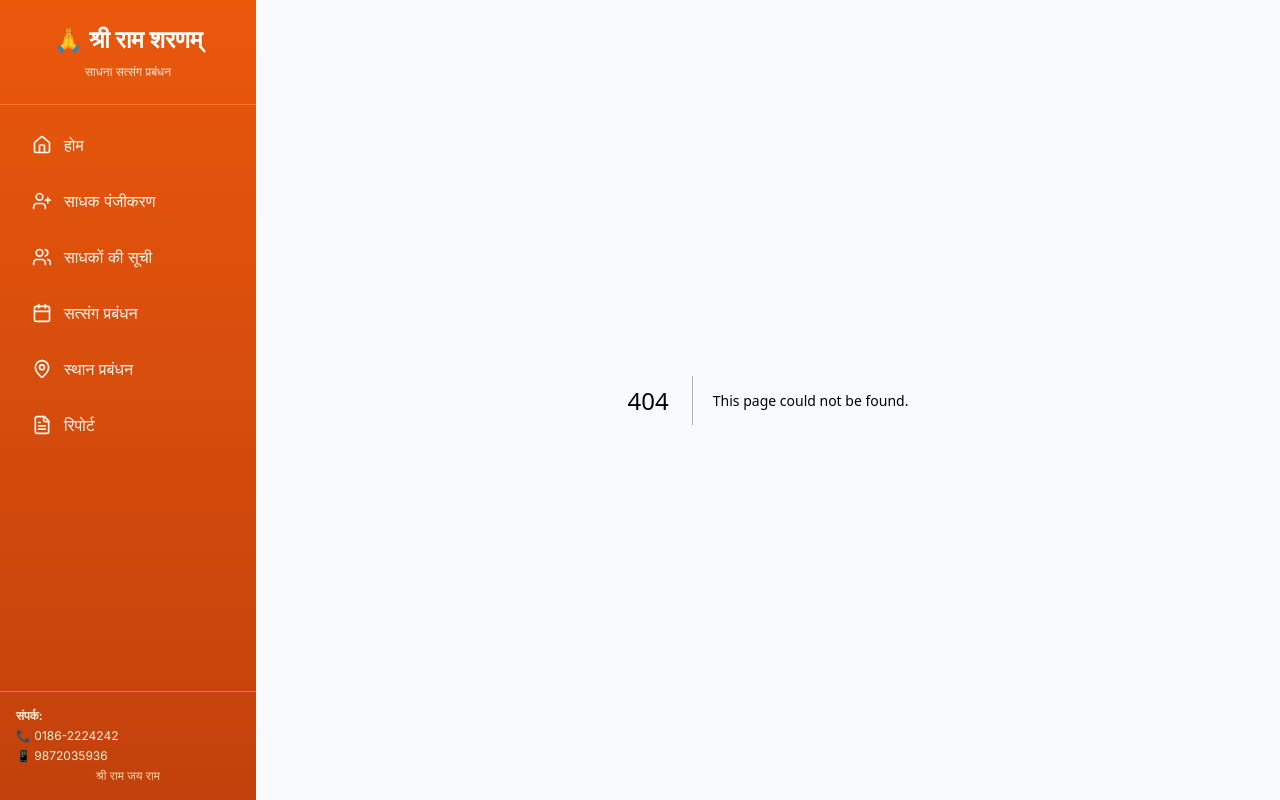
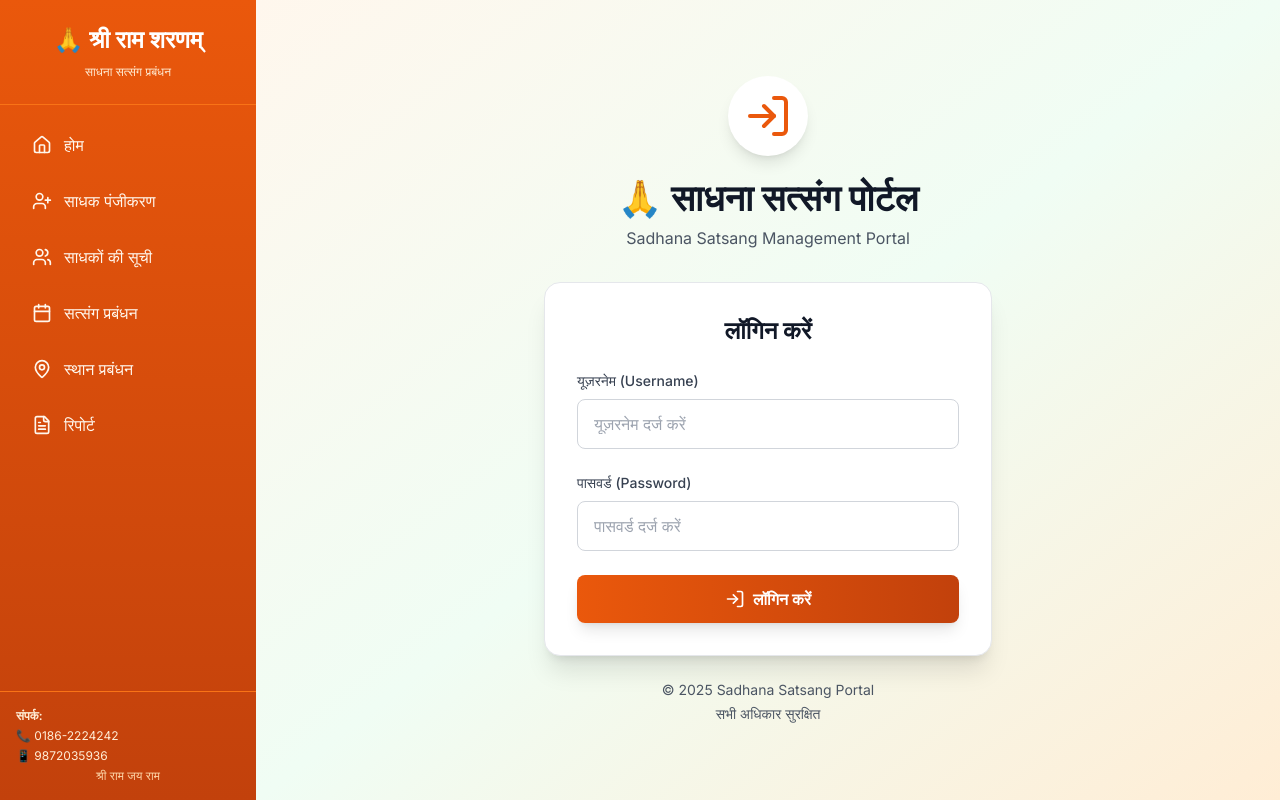
Before and after one commit to fmspathankot-spec/sadhana-satsang-portal, a Next.js app: page /login in a window 1280 px wide. Before the commit this address had no page. Built offline with nearby package versions, Linux system fonts and the light colour scheme.

Commit message:
feat: Add login page with authentication

```diff
--- /dev/null
+++ b/app/login/page.tsx
@@ -0,0 +1,133 @@
+'use client';
+
+import { useState } from 'react';
+import { useRouter } from 'next/navigation';
+import { toast, Toaster } from 'sonner';
+import { LogIn } from 'lucide-react';
+
+export default function LoginPage() {
+  const [username, setUsername] = useState('');
+  const [password, setPassword] = useState('');
+  const [loading, setLoading] = useState(false);
+  const router = useRouter();
+
+  const handleLogin = async (e: React.FormEvent) => {
+    e.preventDefault();
+    setLoading(true);
+
+    try {
+      const response = await fetch('/api/auth/login', {
+        method: 'POST',
+        headers: {
+          'Content-Type': 'application/json',
+        },
+        body: JSON.stringify({ username, password }),
+      });
+
+      const data = await response.json();
+
+      if (response.ok) {
+        toast.success('लॉगिन सफल!');
+        // Redirect to dashboard after successful login
+        setTimeout(() => {
+          router.push('/');
+        }, 500);
+      } else {
+        toast.error(data.error || 'लॉगिन विफल');
+      }
+    } catch (error) {
+      console.error('Login error:', error);
+      toast.error('लॉगिन में त्रुटि हुई');
+    } finally {
+      setLoading(false);
+    }
+  };
+
+  return (
+    <>
+      <Toaster position="top-center" richColors />
+      <div className="min-h-screen bg-gradient-to-br from-orange-50 via-green-50 to-orange-100 flex items-center justify-center p-4">
+        <div className="max-w-md w-full">
+          {/* Logo/Header */}
+          <div className="text-center mb-8">
+            <div className="inline-block p-4 bg-white rounded-full shadow-lg mb-4">
+              <LogIn className="w-12 h-12 text-orange-600" />
+            </div>
+            <h1 className="text-4xl font-bold text-gray-900 mb-2">
+              🙏 साधना सत्संग पोर्टल
+            </h1>
+            <p className="text-gray-600">
+              Sadhana Satsang Management Portal
+            </p>
+          </div>
+
+          {/* Login Form */}
+          <div className="bg-white rounded-2xl shadow-xl border border-gray-200 p-8">
+            <h2 className="text-2xl font-bold text-gray-900 mb-6 text-center">
+              लॉगिन करें
+            </h2>
+
+            <form onSubmit={handleLogin} className="space-y-6">
+              {/* Username */}
+              <div>
+                <label className="block text-sm font-medium text-gray-700 mb-2">
+                  यूज़रनेम (Username)
+                </label>
+                <input
+                  type="text"
+                  value={username}
+                  onChange={(e) => setUsername(e.target.value)}
+                  className="w-full px-4 py-3 border border-gray-300 rounded-lg focus:ring-2 focus:ring-orange-500 focus:border-transparent"
+                  placeholder="यूज़रनेम दर्ज करें"
+                  required
+                  autoComplete="username"
+                />
+              </div>
+
+              {/* Password */}
+              <div>
+                <label className="block text-sm font-medium text-gray-700 mb-2">
+                  पासवर्ड (Password)
+                </label>
+                <input
+                  type="password"
+                  value={password}
+                  onChange={(e) => setPassword(e.target.value)}
+                  className="w-full px-4 py-3 border border-gray-300 rounded-lg focus:ring-2 focus:ring-orange-500 focus:border-transparent"
+                  placeholder="पासवर्ड दर्ज करें"
+                  required
+                  autoComplete="current-password"
+                />
+              </div>
+
+              {/* Submit Button */}
+              <button
+                type="submit"
+                disabled={loading}
+                className="w-full bg-gradient-to-r from-orange-600 to-orange-700 text-white py-3 rounded-lg font-semibold hover:from-orange-700 hover:to-orange-800 transition-all shadow-lg disabled:opacity-50 disabled:cursor-not-allowed flex items-center justify-center gap-2"
+              >
+                {loading ? (
+                  <>
+                    <div className="animate-spin rounded-full h-5 w-5 border-b-2 border-white"></div>
+                    लॉगिन हो रहा है...
+                  </>
+                ) : (
+                  <>
+                    <LogIn className="w-5 h-5" />
+                    लॉगिन करें
+                  </>
+                )}
+              </button>
+            </form>
+          </div>
+
+          {/* Footer */}
+          <div className="text-center mt-6 text-sm text-gray-600">
+            <p>© 2025 Sadhana Satsang Portal</p>
+            <p className="mt-1">सभी अधिकार सुरक्षित</p>
+          </div>
+        </div>
+      </div>
+    </>
+  );
+}
```
